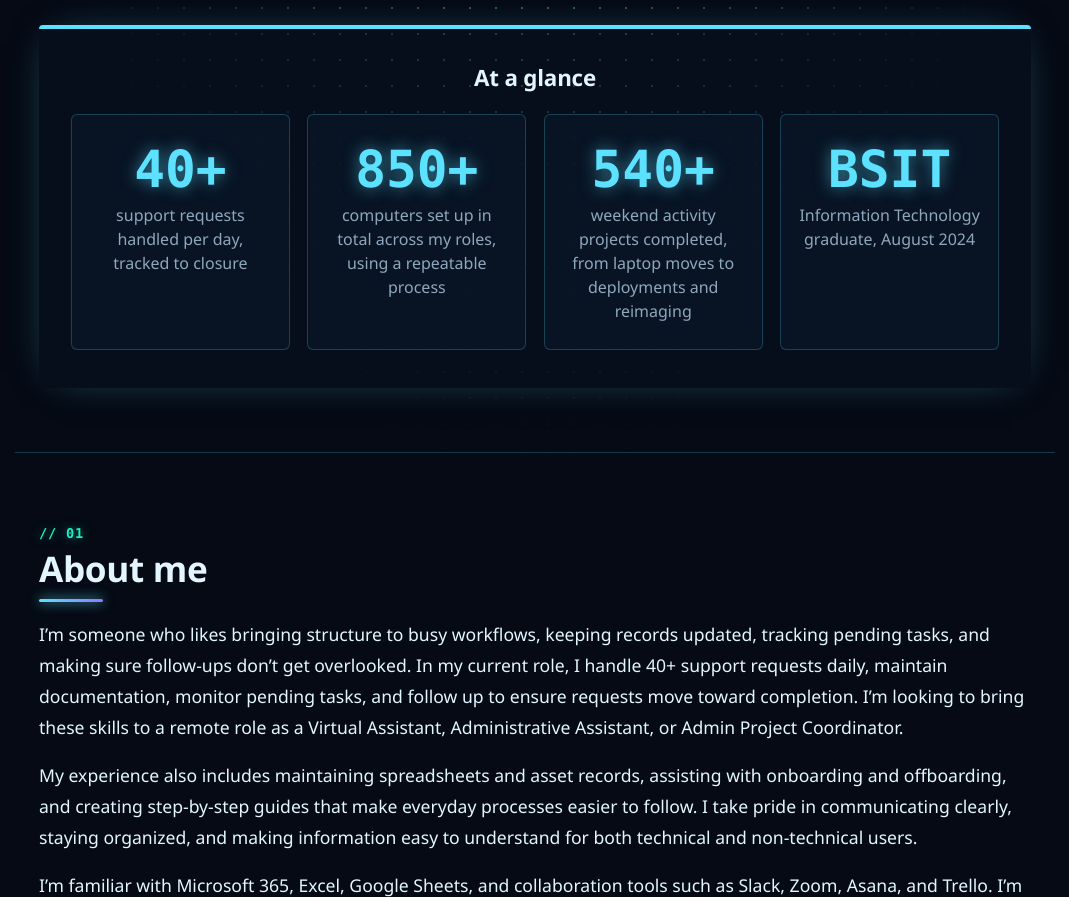
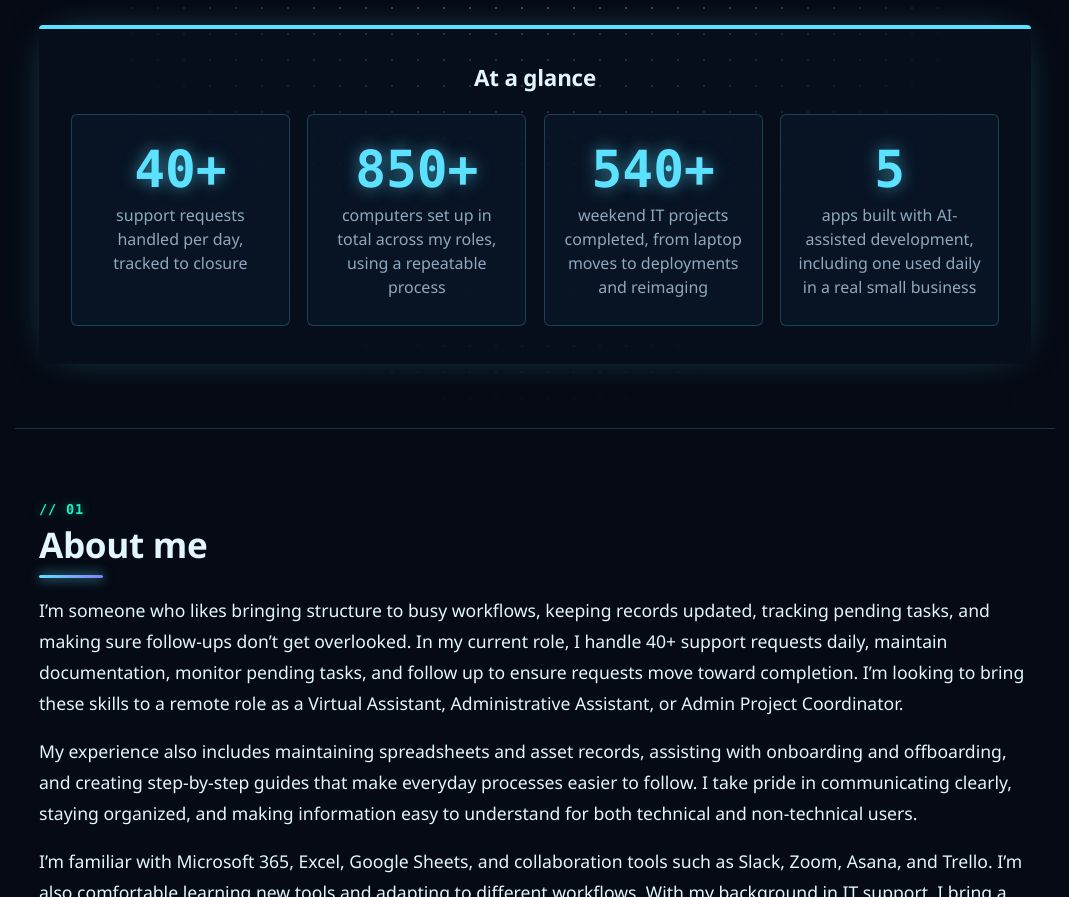
Before and after one commit to edwardxgarcia/virtual-assistant-portfolio, a plain HTML site: page index.html in a window 1280 px wide. Shown: the part 840-1737 px from the top of the page, without its empty margins (105-1174 px from the left). Drawn offline with Linux system fonts and the light colour scheme.

Commit message:
At a glance: replace BSIT with apps built, clarify weekend projects caption
Co-Authored-By: Claude Sonnet 5.5 <noreply@anthropic.com>
Claude-Session: https://claude.ai/code/session_01Jj6jB5RDuSJPrYUH7HzzQt

```diff
--- a/index.html
+++ b/index.html
@@ -35,8 +35,8 @@
     <dl>
       <div><dt><span data-count="40">40</span>+</dt><dd>support requests handled per day, tracked to closure</dd></div>
       <div><dt><span data-count="850">850</span>+</dt><dd>computers set up in total across my roles, using a repeatable process</dd></div>
-      <div><dt><span data-count="540">540</span>+</dt><dd>weekend activity projects completed, from laptop moves to deployments and reimaging</dd></div>
-      <div><dt>BSIT</dt><dd>Information Technology graduate, August 2024</dd></div>
+      <div><dt><span data-count="540">540</span>+</dt><dd>weekend IT projects completed, from laptop moves to deployments and reimaging</dd></div>
+      <div><dt><span data-count="5">5</span></dt><dd>apps built with AI-assisted development, including one used daily in a real small business</dd></div>
     </dl>
   </aside>
 </section>
```
